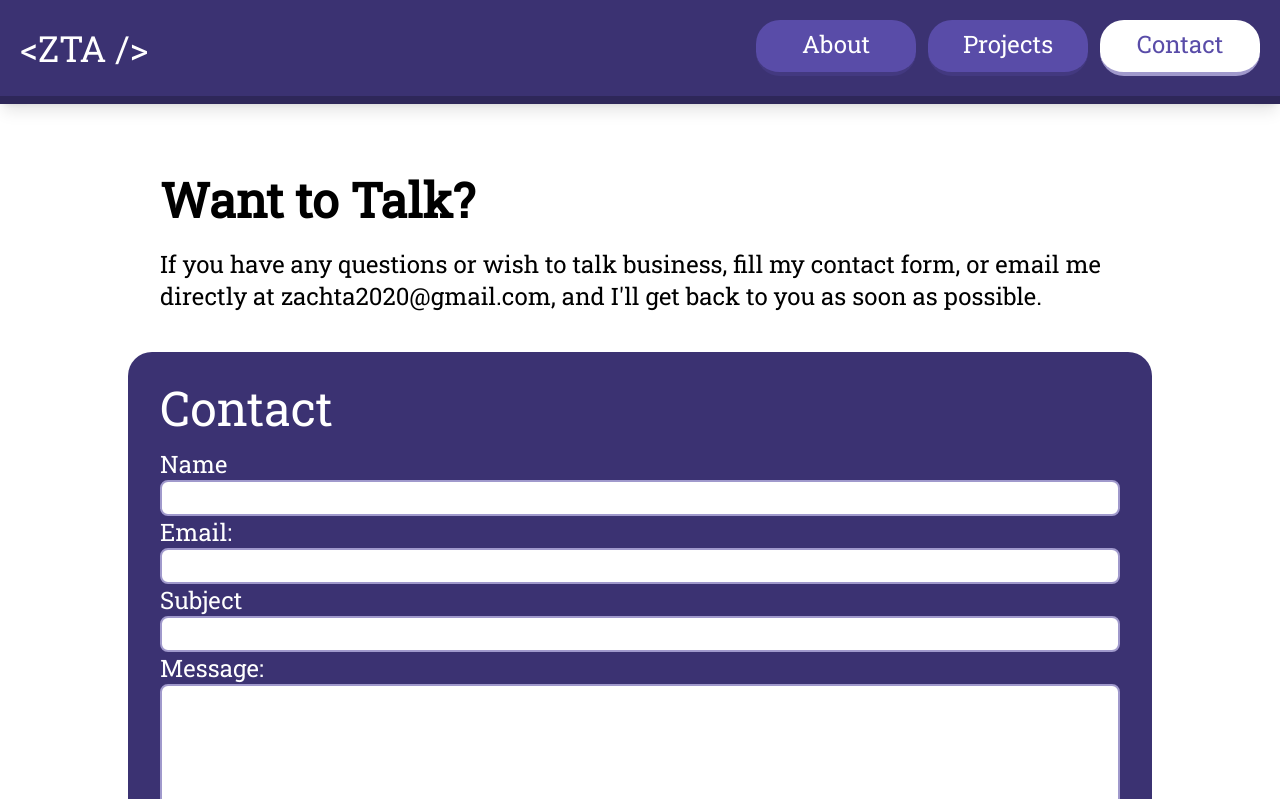
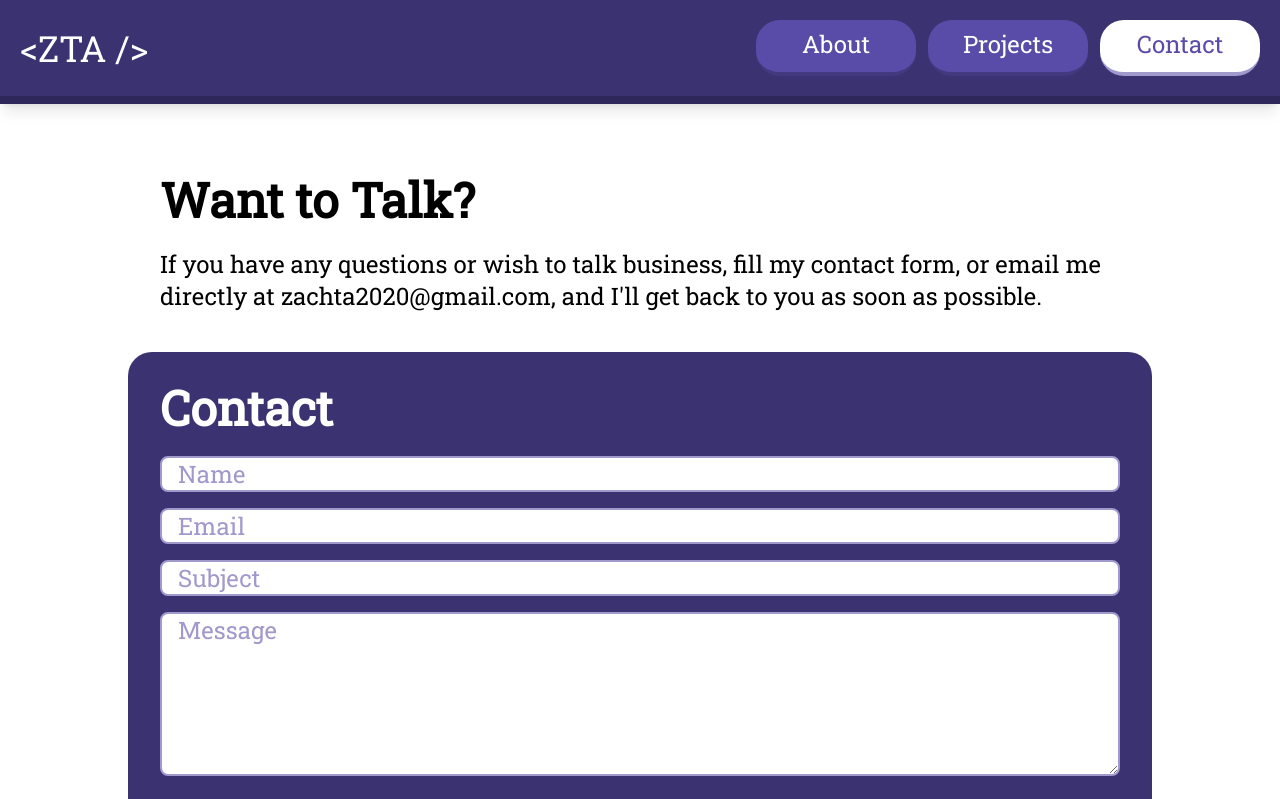
Before and after one commit to zachta2020/portfolio-website, a Next.js app: page /contact in a window 1280 px wide. Shown: the top 799 px of the page. Built offline with nearby package versions, Linux system fonts and the light colour scheme.

Commit message:
feat: finish adding design of contact form

```diff
--- a/src/app/ui/contact-form.tsx
+++ b/src/app/ui/contact-form.tsx
@@ -18,23 +18,23 @@ export default function Contact() {
     return (
         <div className="mx-32">
             <form /* onSubmit={handleSubmit} */ className="p-8 rounded-3xl bg-deep-purple border-solid border-b-8 border-dark-deep-purple">
-                <p className="text-5xl text-white">Contact</p>
-                <div className="my-4 flex flex-col w-500">
-                    <label htmlFor="form-name" className="text-white text-2xl">Name</label>
-                    <input id="form-name" autoComplete="name" maxLength={50} /* size="lg" */ name="name"
-                        className="rounded-lg border-solid border-2 border-pale-purple text-black text-2xl" />
+                <p className="font-bold text-5xl text-white">Contact</p>
+                <div className="my-6 flex flex-col gap-4 w-500">
+                    {/* <label htmlFor="form-name" className="text-white text-2xl">Name</label> */}
+                    <input id="form-name" autoComplete="name" maxLength={50} /* size="lg" */ name="name" placeholder="Name"
+                        className="px-4 rounded-lg border-solid border-2 border-pale-purple text-black text-2xl focus:outline-purple placeholder:text-pale-purple" />
 
-                    <label htmlFor="form-email" className="text-white text-2xl">Email:</label>
-                    <input id="form-email" required autoComplete="email" maxLength={80} name="email" type="email"
-                        className="rounded-lg border-solid border-2 border-pale-purple text-black text-2xl" />
+                    {/* <label htmlFor="form-email" className="text-white text-2xl">Email:</label> */}
+                    <input id="form-email" required autoComplete="email" maxLength={80} name="email" type="email" placeholder="Email"
+                        className="px-4 rounded-lg border-solid border-2 border-pale-purple text-black text-2xl focus:outline-purple placeholder:text-pale-purple" />
 
-                    <label htmlFor="form-subject" className="text-white text-2xl">Subject</label>
-                    <input id="form-subject" maxLength={80} name="subject"
-                        className="rounded-lg border-solid border-2 border-pale-purple text-black text-2xl" />
+                    {/* <label htmlFor="form-subject" className="text-white text-2xl">Subject</label> */}
+                    <input id="form-subject" maxLength={80} name="subject" placeholder="Subject"
+                        className="px-4 rounded-lg border-solid border-2 border-pale-purple text-black text-2xl focus:outline-purple placeholder:text-pale-purple" />
 
-                    <label htmlFor="form-message" className="text-white text-2xl"> Message: </label>
-                    <textarea id="form-message" required name="message" rows={5}
-                        className="rounded-lg border-solid border-2 border-pale-purple text-black text-2xl" />
+                    {/* <label htmlFor="form-message" className="text-white text-2xl"> Message: </label> */}
+                    <textarea id="form-message" required name="message" rows={5} placeholder="Message"
+                        className="px-4 rounded-lg border-solid border-2 border-pale-purple text-black text-2xl focus:outline-purple placeholder:text-pale-purple" />
 
                 </div>
                 <button
```
